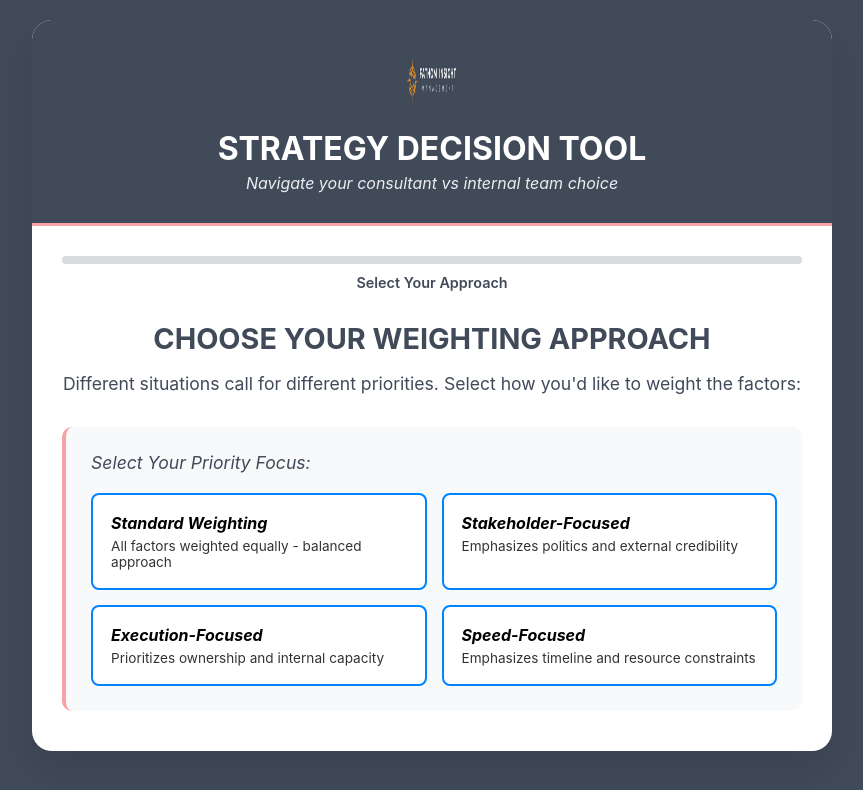
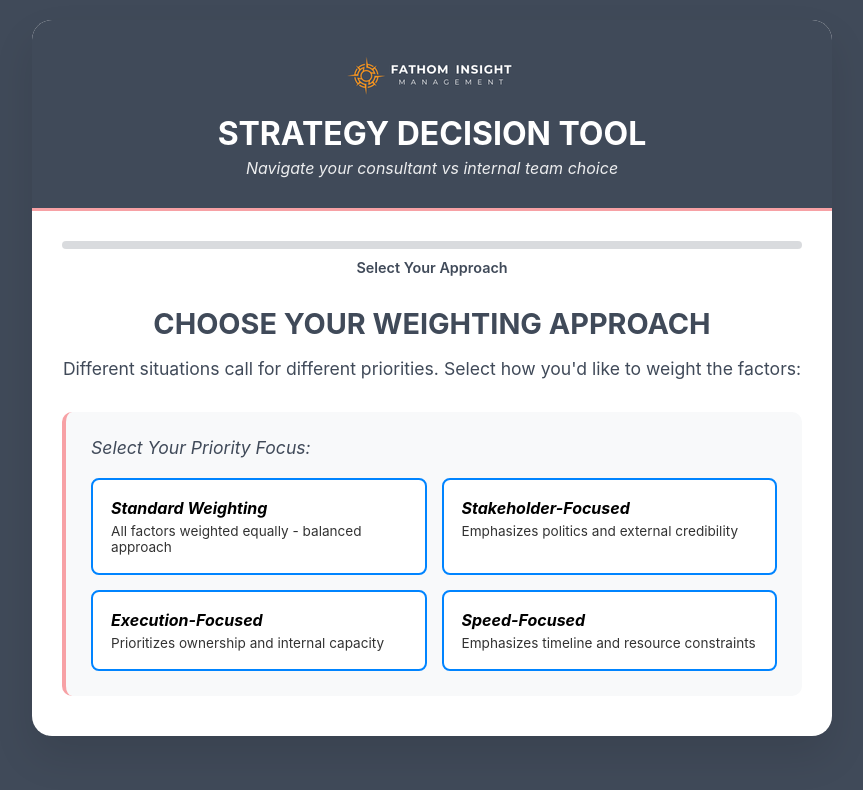
Before and after one commit to JennShelton/fathom-decision-tree, a plain HTML site: page index.html in a window 1280 px wide. Shown: the whole page, without its empty margins (208-1071 px from the left). Drawn offline with Linux system fonts and the light colour scheme.

Commit message:
Update index.html
correct logo dimensions

```diff
--- a/index.html
+++ b/index.html
@@ -1,4 +1,4 @@
-<!DOCTYPE html>
+    <!DOCTYPE html>
 <html lang="en">
 <head>
     <meta charset="UTF-8">
@@ -36,13 +36,9 @@
             border-bottom: 3px solid #f7a1a5;
         }
 
-        .logo {
-            margin-bottom: 15px;
-        }
-
         .logo img {
-            width: 60px;
-            height: 60px;
+            width: 200px;
+            height: auto;
         }
 
         .header h1 {
```
